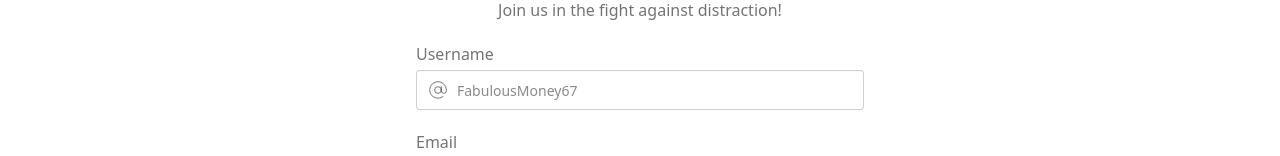
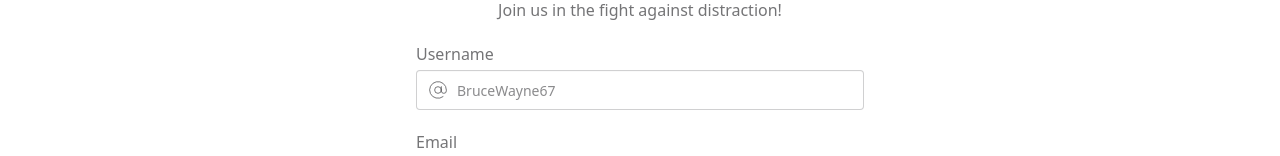
Before and after one commit to suka712/bubbly-chat, a React (Vite) app in the folder frontend/: page /signup in a window 1280 px wide. Shown: the part 218-374 px from the top of the page. Built offline with nearby package versions, Linux system fonts and the light colour scheme; no server answers.

Commit message:
Adjust placeholder naming

```diff
--- a/frontend/src/Pages/SignupPage.tsx
+++ b/frontend/src/Pages/SignupPage.tsx
@@ -76,7 +76,7 @@ const SignupPage = () => {
                                 <input
                                     type="text"
                                     className={`input input-bordered w-full pl-10 focus:outline-none focus:border-gray-300`}
-                                    placeholder="FabulousMoney67"
+                                    placeholder="BruceWayne67"
                                     value={formData.username}
                                     onChange={(e) => setFormData({ ...formData, username: e.target.value })}
                                 />
```
